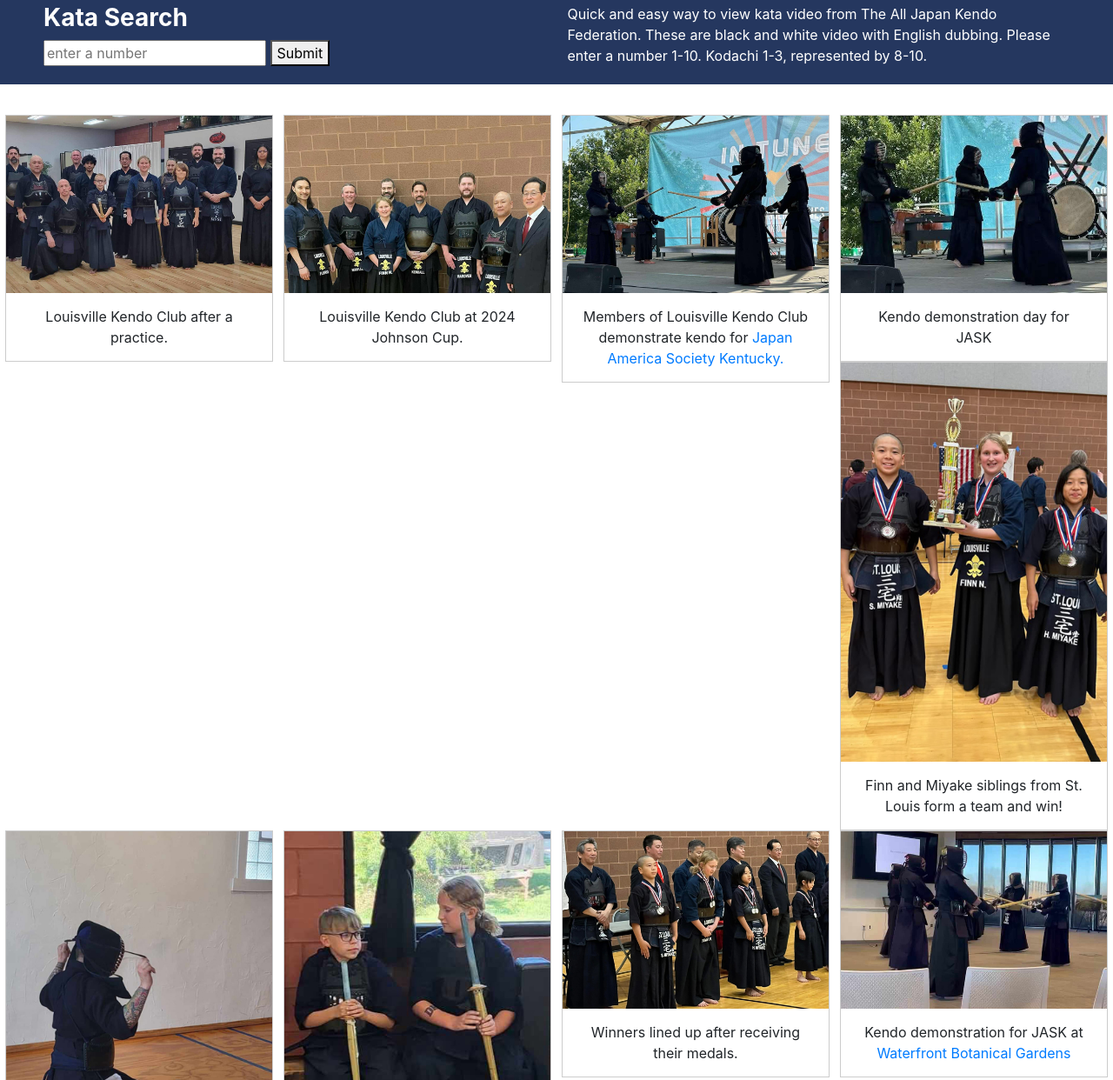
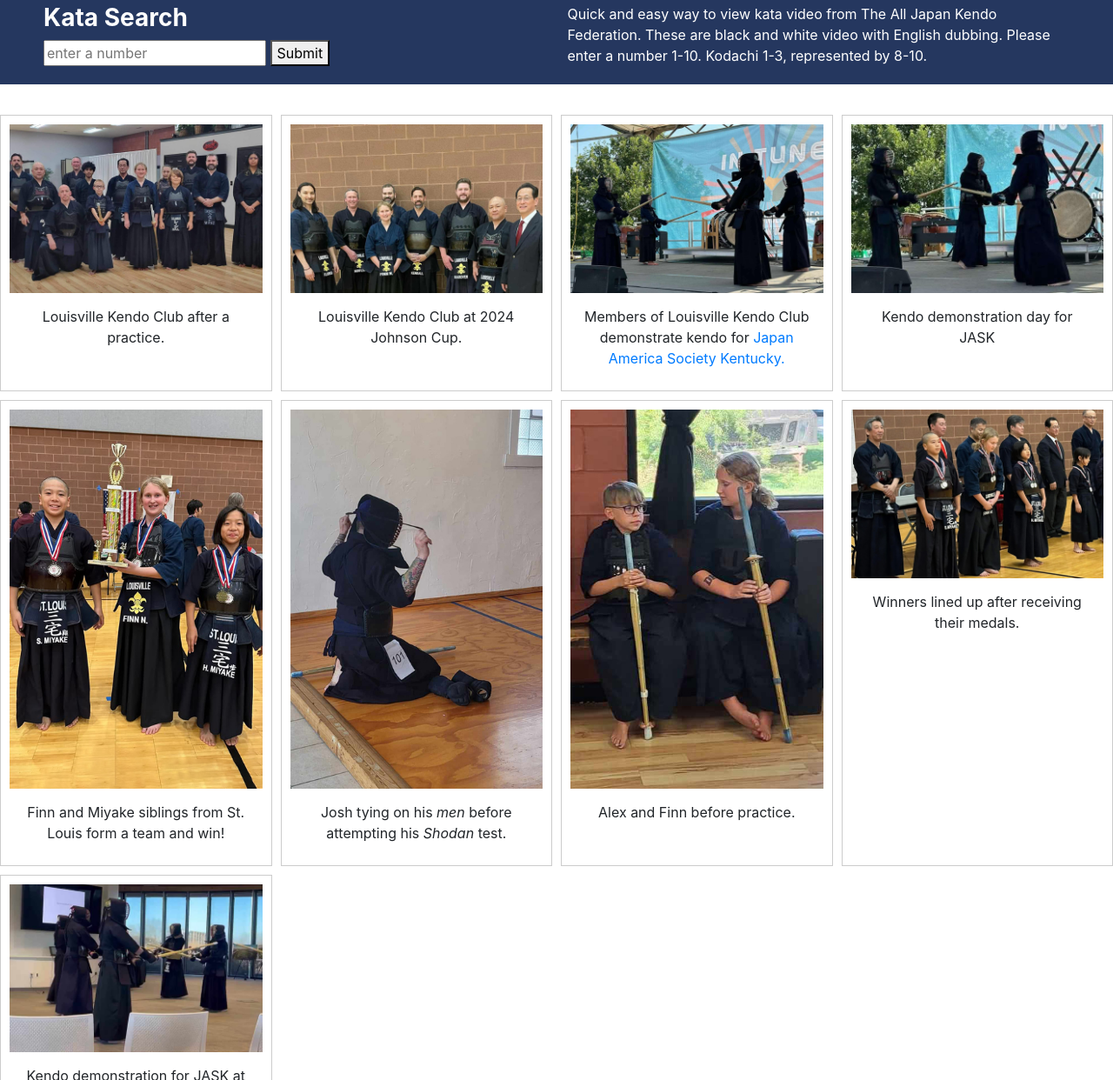
Before and after one commit to lizbethhahn/LouisvilleKendoClub, a plain HTML site: page index.html in a window 1280 px wide. Shown: the part 308-1550 px from the top of the page at 87% size. Drawn offline with nearby package versions, Linux system fonts and the light colour scheme.

Commit message:
used grid approach for image gallery

```diff
--- a/css/main.css
+++ b/css/main.css
@@ -7,7 +7,6 @@ html,body {
 .jumbotron-home {
     background-image: url('../img/groupChudanBlue.jpg');
     background-size: cover;
-    /*margin-bottom: 0;*/
 }
 
 .video-form {
@@ -16,6 +15,7 @@ html,body {
     background-color: rgb(37, 55, 95);
     color: white;
     padding-top: 10px;
+    padding-right: 40px;
     padding-right: 40px;
     padding-bottom: 5px;
     padding-left: 35px;
@@ -28,17 +28,25 @@ html,body {
     color:  rgb(64, 95, 161);
 }
 
-div.gallery {
-    border: 1px solid #ccc;
+
+.images-section .grid-container {
+  display: grid;
+  grid-template-columns: repeat(4, 1fr); /* 4 equal columns */
+  gap: 10px; /* Space between the grid items */
 }
 
-div.gallery:hover {
-    border: 1px solid #777;
+.grid-item {
+    text-align: center; /* Center the image and any content */
+    padding: 10px; /* Optional padding for spacing around the image */
+    border: 1px solid #ccc; /* Optional: border for containers */
+    box-sizing: border-box; /* Ensure padding and borders don't affect size */
 }
 
-div.gallery img {
-    width: 100%;
-    height: auto;
+.grid-item img {
+    max-width: 100%; /* Scale image to fit within container's width */
+    height: auto; /* Maintain the aspect ratio */
+    display: block; /* Remove inline-block spacing */
+    margin: 0 auto; /* Center image horizontally */
 }
 
 div.desc {
@@ -56,13 +64,13 @@ div.desc {
     background-color: rgb(37, 55, 95);
     color: white;
     height: 75px;
+    padding-left: 30px;
 }
 
 
 /********* Image Gallery *********/
 .responsive {
     padding: 0 6px;
-    float: left;
     width: 24.99999%;
 }
 
--- a/index.html
+++ b/index.html
@@ -8,11 +8,12 @@
     <!-- Bootstap CSS and Custom CSS -->
         <link rel="stylesheet" href="https://maxcdn.bootstrapcdn.com/bootstrap/4.0.0/css/bootstrap.min.css" integrity="sha384-Gn5384xqQ1aoWXA+058RXPxPg6fy4IWvTNh0E263XmFcJlSAwiGgFAW/dAiS6JXm" crossorigin="anonymous">
         <link href="css/main.css" rel="stylesheet" type="text/css"/>
+
     </head>
     <body>
         <!-- Jumbotron -->
         <div class="jumbotron jumbotron-fluid text-white jumbotron-home">
-            <div class="container text-sm-center pt-5">
+            <div class="text-sm-center pt-5">
                 <h1 class="display-3">Louisville Kendo Club</h1>
             </div>
         </div>
@@ -36,164 +37,78 @@
         </form>
 
         <!--Image Gallery https://www.w3schools.com/css/tryit.asp?filename=trycss_image_gallery_responsive-->
-        <div class="responsive">
-            <div class="gallery">
+        <div class="images-section">
+            <div class="grid-container">
+                <div class="grid-item">
                     <a target="_blank" href="img/2024LKCPics/ClubInDojo.jpg">
                         <img src="img/2024LKCPics/ClubInDojo.jpg" alt="Louisville Kendo Club group pic." width="600" height="400">
                     </a>
                     <div class="desc">Louisville Kendo Club after a practice.</div>
                 </div>
-        </div>
 
-        <div class="responsive">
-            <div class="gallery">
+                <div class="grid-item">
                     <a target="_blank" href="img/2024LKCPics/ClubAtJohnsonCup.jpg">
                         <img src="img/2024LKCPics/ClubAtJohnsonCup.jpg" alt="Louisville Kendo Club at Johnson Cup" width="600" height="400">
                     </a>
                     <div class="desc">Louisville Kendo Club at 2024 Johnson Cup.</div>
                 </div>
-        </div>
 
-        <div class="responsive">
-            <div class="gallery">
+                <div class="grid-item">
                     <a target="_blank" href="img/2024LKCPics/JASKDemo2.jpg">
                         <img src="img/2024LKCPics/JASKDemo2.jpg" alt="Kendo demo at Japan America Society Kentucky" width="600" height="400">
                     </a>
                     <div class="desc">Members of Louisville Kendo Club demonstrate kendo for <a href="https://www.jask.org/" target="_blank">Japan America Society Kentucky.</a></div>
                 </div>
-        </div>
 
-        <div class="responsive">
-            <div class="gallery">
+                <div class="grid-item">
                     <a target="_blank" href="img/2024LKCPics/JASKDemo.jpg">
                         <img src="img/2024LKCPics/JASKDemo.jpg" alt="Kendo demo at Japan America Society Kentucky" width="600" height="400">
                     </a>
                     <div class="desc">Kendo demonstration day for <br>JASK</div>
                 </div>
-        </div>
 
-        <div class="responsive">
-            <div class="gallery">
+                <div class="grid-item">
                     <a target="_blank" href="img/2024LKCPics/JohnsonCupTrophyGroup.jpg">
                         <img src="img/2024LKCPics/JohnsonCupTrophyGroup.jpg" alt="3 young team members with trophy and medals around their neck" width="400" height="600">
                     </a>
                     <div class="desc">Finn and Miyake siblings from St. Louis form a team and win!</div>
                 </div>
-        </div>
 
-        <div class="responsive">
-            <div class="gallery">
+                <div class="grid-item">
                     <a target="_blank" href="img/2024LKCPics/JoshKendallShodanPrep.jpg">
                         <img src="img/2024LKCPics/JoshKendallShodanPrep.jpg" alt="Kendo person tying on the men" width="400" height="600">
                     </a>
-                <div class="desc">Josh tying on his <i>men</i> before attempting his <i>Shodan</i> test</div>
-            </div>
+                    <div class="desc">Josh tying on his <i>men</i> before attempting his <i>Shodan</i> test.</div>
                 </div>
 
-        <div class="responsive">
-            <div class="gallery">
+                <div class="grid-item">
                     <a target="_blank" href="img/2024LKCPics/Alex&Finn.jpg">
                         <img src="img/2024LKCPics/Alex&Finn.jpg" alt="Childern in Kendo bogu taking a break from practice" width="400" height="600">
                     </a>
                     <div class="desc">Alex and Finn before practice.</div>
                 </div>
-        </div>
 
-        <div class="responsive">
-            <div class="gallery">
+                <div class="grid-item">
                     <a target="_blank" href="img/2024LKCPics/JohnsonCupMedalWinners.jpg">
                         <img src="img/2024LKCPics/JohnsonCupMedalWinners.jpg" alt="Medal winners lined up after winning medals." width="600" height="400">
                     </a>
-                <div class="desc">Winners lined up after receiving their medals.</i></div>
-            </div>
+                    <div class="desc">Winners lined up after receiving their medals.</div>
                 </div>
 
-        <div class="responsive">
-            <div class="gallery">
+                <div class="grid-item">
                     <a target="_blank" href="img/2024LKCPics/JASKBotanicalGardensDemo">
                         <img src="img/2024LKCPics/JASKBotanicalGardensDemo.jpg" alt="Kendo demo at Waterfront Botanical Gardens" width="600" height="400">
                     </a>
-                <div class="desc">Kendo demonstration for JASK at <a href="https://waterfrontgardens.org/" target="_blank">Waterfront Botanical Gardens</a></div>
+                    <div class="desc">Kendo demonstration for JASK at <a href="https://waterfrontgardens.org/" target="_blank">Waterfront Botanical Gardens.</a></div>
                 </div>
             </div>
-
-        <!--Old photos without a permanant location, so they will be commented out here until a solution is found-->
-        <!--<div class="responsive">
-      <div class="gallery">
-        <a target="_blank" href="img/600x400/alexAdam.jpg">
-          <img src="img/600x400/alexAdam.jpg" alt="Visiting Sensei instructing student." width="300" height="200">
-        </a>
-        <div class="desc">Alex George giving Adam West tips on <i>Jodan no kamae.</i></div>
         </div>
-    </div>
-
-    <div class="responsive">
-      <div class="gallery">
-        <a target="_blank" href="img/600x400/seiza.jpg">
-          <img src="img/600x400/seiza.jpg" width="600" height="400">
-        </a>
-        <div class="desc">Students lined up in <i>seiza</i>, during <i>mokuso.</i></div>
-      </div>
-    </div>
-
-    <div class="responsive">
-      <div class="gallery">
-        <a target="_blank" href="img/600x400/hahnStandingRei.jpg">
-          <img src="img/600x400/hahnStandingRei.jpg" width="600" height="400">
-        </a>
-        <div class="desc">Standing <i>rei</i>.</div>
-      </div>
-    </div>
-
-    <div class="responsive">
-      <div class="gallery">
-        <a target="_blank" href="img/600x400/bennettHahn.jpg">
-          <img src="img/600x400/bennettHahn.jpg" width="600" height="400">
-        </a>
-        <div class="desc">Elizabeth Hahn with Alex Bennett Sensei, 7th Dan.</div>
-      </div>
-    </div>
-
-    <div class="responsive">
-      <div class="gallery">
-        <a target="_blank" href="img/600x400/kendoWomen.jpg">
-          <img src="img/600x400/kendoWomen.jpg" width="600" height="400">
-        </a>
-        <div class="desc">After a joint practice with CKKC in Lexington KY.</div>
-      </div>
-    </div>
-
-    <div class="responsive">
-      <div class="gallery">
-        <a target="_blank" href="img/600x400/hahnKamae.jpg">
-          <img src="img/600x400/hahnKamae.jpg" width="600" height="400">
-        </a>
-        <div class="desc">Elizabeth in <i>kamae.</i></div>
-      </div>
-    </div>
-
-    <div class="responsive">
-      <div class="gallery">
-        <a target="_blank" href="img/600x400/louGroup.jpg">
-          <img src="img/600x400/louGroup.jpg" width="600" height="400">
-        </a>
-        <div class="desc">L to R: Adam, Stu, Ian, Josh, Chris, Elias</div>
-      </div>
-    </div>
-
-    <div class="responsive">
-      <div class="gallery">
-        <a target="_blank" href="img/600x400/louGroup2.jpg">
-          <img src="img/600x400/louGroup2.jpg" width="600" height="400">
-        </a>
-        <div class="desc">L to R: Roger, Ian, Elizabeth, Chris, Alex, Stephen, Adam</div>
-      </div>
-    </div>-->
 
         <div class="clearfix"></div>
         <!--End image gallery -->
 
         <!-- About, Practice Times, Map -->
+        <div class="about-section">
             <div class="container">
                 <div class="row">
                     <div class="col">
@@ -236,6 +151,8 @@
                     </div>
                 </div>
             </div>
+        </div>
+
         <!-- End About, Practice Times, Map -->
 
         <!--  Footer -->
```
Lines whose indentation alone changed are shown as unchanged.
